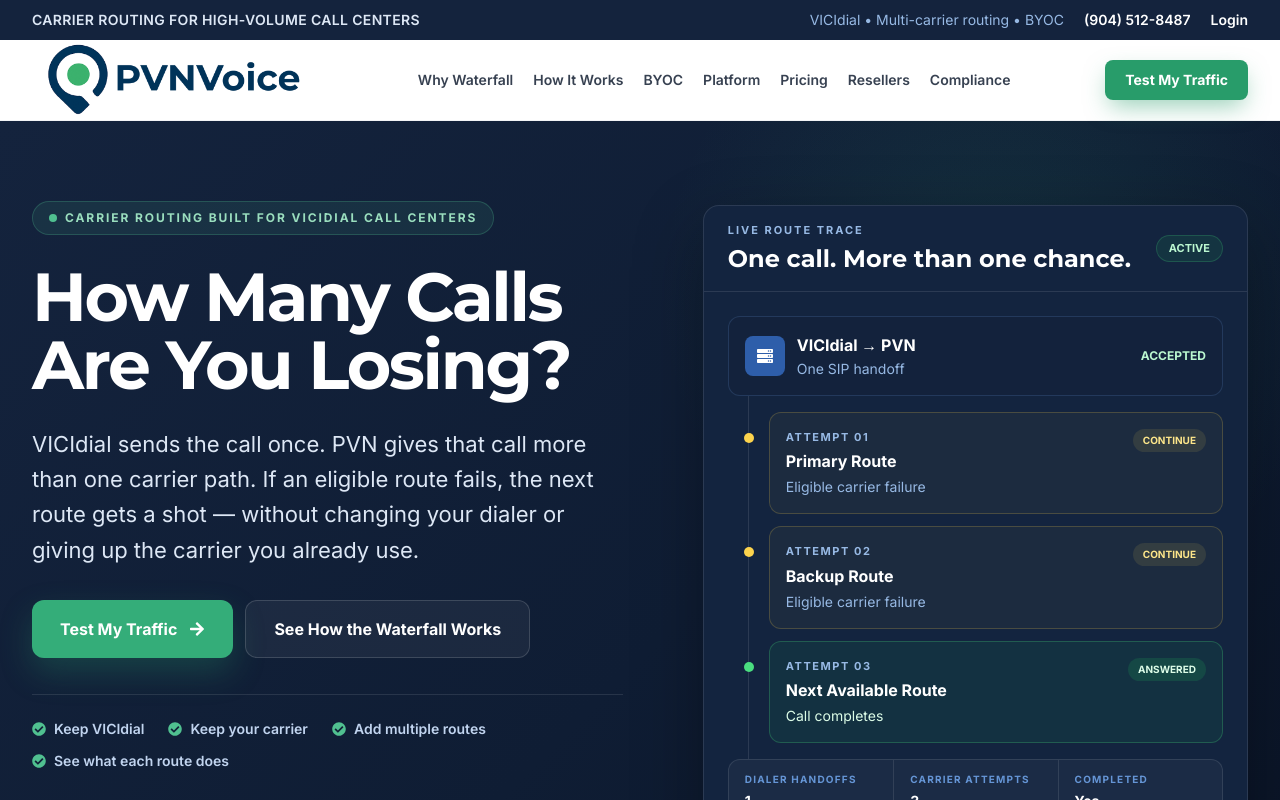
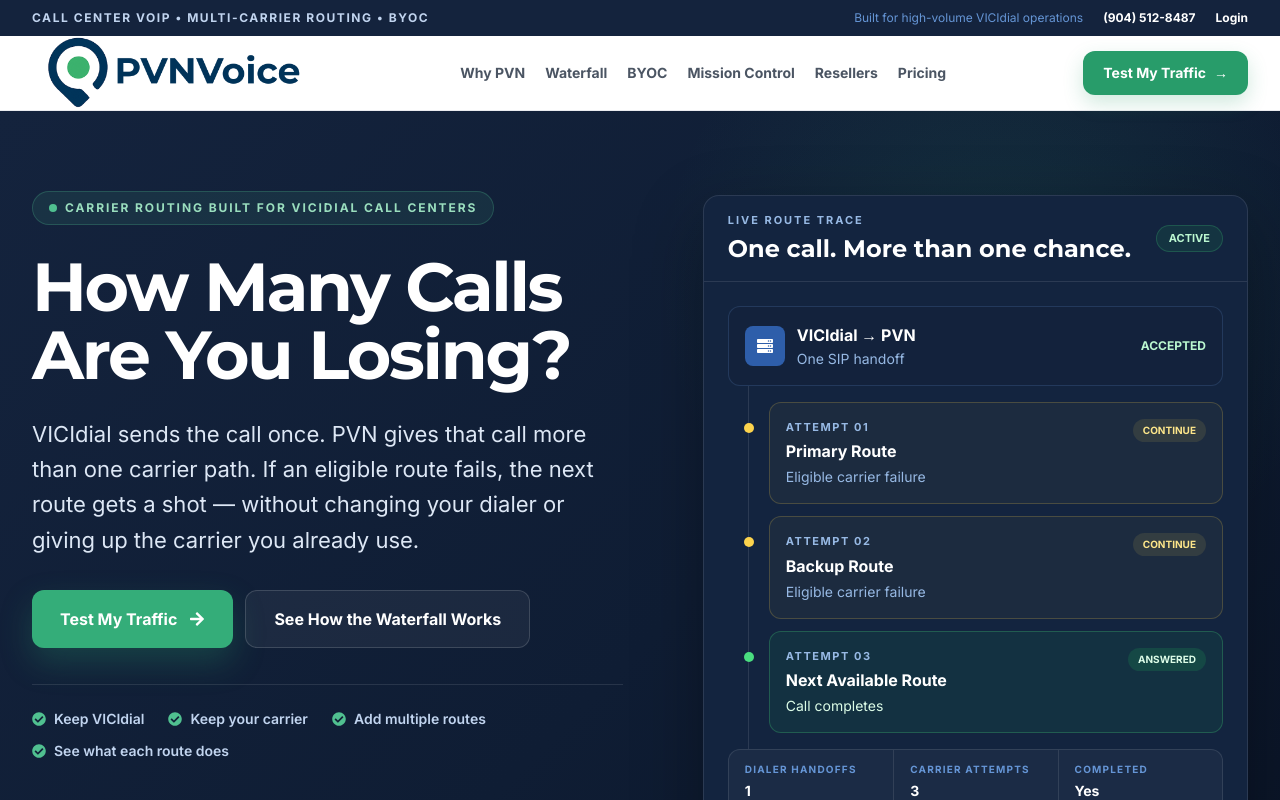
Before and after one commit to bbarnes4318/pvn-voice, a Next.js app in the folder src/: page / in a window 1280 px wide. Shown: the top 800 px of the page. Built offline with nearby package versions, Linux system fonts and the light colour scheme.

Commit message:
Refine call-center focused site header

```diff
--- a/src/components/Header.tsx
+++ b/src/components/Header.tsx
@@ -5,13 +5,12 @@
 import { PORTAL_LOGIN_URL } from '../lib/site-links';
 
 const navItems = [
-  ['Why Waterfall', '/#why-waterfall'],
-  ['How It Works', '/#how-it-works'],
+  ['Why PVN', '/#why-waterfall'],
+  ['Waterfall', '/#waterfall'],
   ['BYOC', '/#byoc'],
-  ['Platform', '/#platform'],
+  ['Mission Control', '/#platform'],
+  ['Resellers', '/#resellers'],
   ['Pricing', '/pricing'],
-  ['Resellers', '/#resellers'],
-  ['Compliance', '/compliance'],
 ];
 
 const Header: React.FC = () => {
@@ -19,21 +18,21 @@
 
   return (
     <header className="bg-white">
-      <div className="bg-primary-950 text-primary-100">
-        <div className="container-custom py-2.5 flex items-center justify-between gap-4 text-xs md:text-sm">
-          <div className="font-semibold tracking-wide">
-            CARRIER ROUTING FOR HIGH-VOLUME CALL CENTERS
+      <div className="bg-primary-950 text-white">
+        <div className="container-custom flex min-h-[36px] items-center justify-between gap-4 py-2 text-xs">
+          <div className="font-bold uppercase tracking-[0.13em] text-primary-200">
+            Call Center VoIP • Multi-Carrier Routing • BYOC
           </div>
-          <div className="hidden sm:flex items-center gap-5">
-            <span className="text-primary-300">VICIdial • Multi-carrier routing • BYOC</span>
-            <a href="tel:+19045128487" className="font-semibold text-white hover:text-secondary-300 transition-colors">
+          <div className="hidden items-center gap-5 sm:flex">
+            <span className="hidden text-primary-400 lg:inline">Built for high-volume VICIdial operations</span>
+            <a href="tel:+19045128487" className="font-bold text-white transition-colors hover:text-secondary-300">
               (904) 512-8487
             </a>
             <a
               href={PORTAL_LOGIN_URL}
               target="_blank"
               rel="noopener noreferrer"
-              className="font-semibold text-white hover:text-secondary-300 transition-colors"
+              className="font-bold text-white transition-colors hover:text-secondary-300"
             >
               Login
             </a>
@@ -41,46 +40,38 @@
         </div>
       </div>
 
-      <div className="sticky top-0 z-40 border-b border-gray-100 bg-white/95 backdrop-blur">
-        <div className="container-custom h-20 flex items-center justify-between gap-6">
-          <Link href="/" className="flex items-center flex-shrink-0" aria-label="PVN Voice home">
+      <div className="sticky top-0 z-40 border-b border-gray-200/80 bg-white/95 backdrop-blur-md">
+        <div className="container-custom flex h-[74px] items-center justify-between gap-6">
+          <Link href="/" className="flex flex-shrink-0 items-center" aria-label="PVN Voice home">
             <Logo />
           </Link>
 
-          <nav className="hidden xl:flex items-center gap-5 2xl:gap-7 whitespace-nowrap">
+          <nav className="hidden items-center gap-5 whitespace-nowrap xl:flex 2xl:gap-7">
             {navItems.map(([label, href]) => (
               <Link
                 key={label}
                 href={href}
-                className="text-sm font-semibold text-gray-700 hover:text-primary-700 transition-colors"
+                className="text-sm font-bold text-gray-600 transition-colors hover:text-primary-800"
               >
                 {label}
               </Link>
             ))}
           </nav>
 
-          <div className="hidden lg:flex items-center gap-3 flex-shrink-0">
-            <a
-              href={PORTAL_LOGIN_URL}
-              target="_blank"
-              rel="noopener noreferrer"
-              className="hidden 2xl:inline-flex items-center gap-2 rounded-lg border border-gray-200 px-4 py-2.5 text-sm font-semibold text-gray-700 hover:border-primary-300 hover:text-primary-700 transition-colors"
-            >
-              <FaSignInAlt />
-              Customer Login
-            </a>
+          <div className="hidden flex-shrink-0 items-center lg:flex">
             <Link
               href="/contact-us"
-              className="inline-flex items-center rounded-lg bg-secondary-600 px-5 py-2.5 text-sm font-bold text-white shadow-cta hover:bg-secondary-700 transition-colors"
+              className="inline-flex items-center rounded-xl bg-secondary-600 px-5 py-3 text-sm font-bold text-white shadow-[0_8px_20px_rgba(40,156,106,0.22)] transition-all hover:-translate-y-0.5 hover:bg-secondary-700"
             >
               Test My Traffic
+              <span className="ml-2">→</span>
             </Link>
           </div>
 
           <button
             type="button"
             onClick={() => setMobileMenuOpen((open) => !open)}
-            className="lg:hidden text-primary-950 text-2xl"
+            className="text-2xl text-primary-950 lg:hidden"
             aria-label="Toggle navigation"
             aria-expanded={mobileMenuOpen}
           >
@@ -90,7 +81,7 @@
       </div>
 
       {mobileMenuOpen && (
-        <div className="lg:hidden fixed inset-x-0 top-[112px] bottom-0 z-50 overflow-y-auto bg-white border-t border-gray-100">
+        <div className="fixed inset-x-0 bottom-0 top-[110px] z-50 overflow-y-auto border-t border-gray-100 bg-white lg:hidden">
           <div className="container-custom py-6">
             <div className="space-y-1">
               {navItems.map(([label, href]) => (
@@ -98,18 +89,25 @@
                   key={label}
                   href={href}
                   onClick={() => setMobileMenuOpen(false)}
-                  className="block rounded-lg px-3 py-3 text-base font-semibold text-gray-800 hover:bg-primary-50 hover:text-primary-700"
+                  className="block rounded-xl px-3 py-3.5 text-base font-bold text-gray-800 hover:bg-primary-50 hover:text-primary-800"
                 >
                   {label}
                 </Link>
               ))}
+              <Link
+                href="/compliance"
+                onClick={() => setMobileMenuOpen(false)}
+                className="block rounded-xl px-3 py-3.5 text-base font-bold text-gray-800 hover:bg-primary-50 hover:text-primary-800"
+              >
+                Compliance
+              </Link>
             </div>
 
-            <div className="mt-6 border-t border-gray-100 pt-6 space-y-3">
+            <div className="mt-6 space-y-3 border-t border-gray-100 pt-6">
               <Link
                 href="/contact-us"
                 onClick={() => setMobileMenuOpen(false)}
-                className="flex items-center justify-center rounded-lg bg-secondary-600 px-5 py-3 font-bold text-white"
+                className="flex items-center justify-center rounded-xl bg-secondary-600 px-5 py-3.5 font-bold text-white"
               >
                 Test My Traffic
               </Link>
@@ -117,17 +115,15 @@
                 href={PORTAL_LOGIN_URL}
                 target="_blank"
                 rel="noopener noreferrer"
-                className="flex items-center justify-center gap-2 rounded-lg border border-primary-200 px-5 py-3 font-semibold text-primary-800"
+                className="flex items-center justify-center gap-2 rounded-xl border border-primary-200 px-5 py-3.5 font-bold text-primary-800"
               >
-                <FaSignInAlt />
-                Customer Login
+                <FaSignInAlt /> Customer Login
               </a>
               <a
                 href="tel:+19045128487"
-                className="flex items-center justify-center gap-2 rounded-lg bg-primary-950 px-5 py-3 font-semibold text-white"
+                className="flex items-center justify-center gap-2 rounded-xl bg-primary-950 px-5 py-3.5 font-bold text-white"
               >
-                <FaPhone />
-                Call (904) 512-8487
+                <FaPhone /> (904) 512-8487
               </a>
             </div>
           </div>
```
